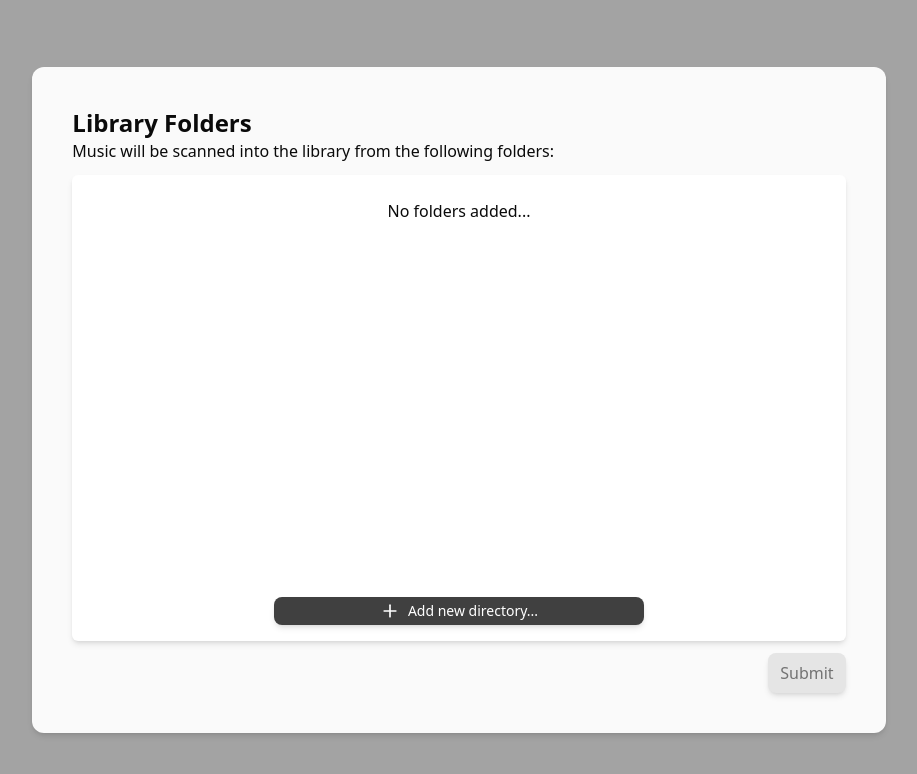
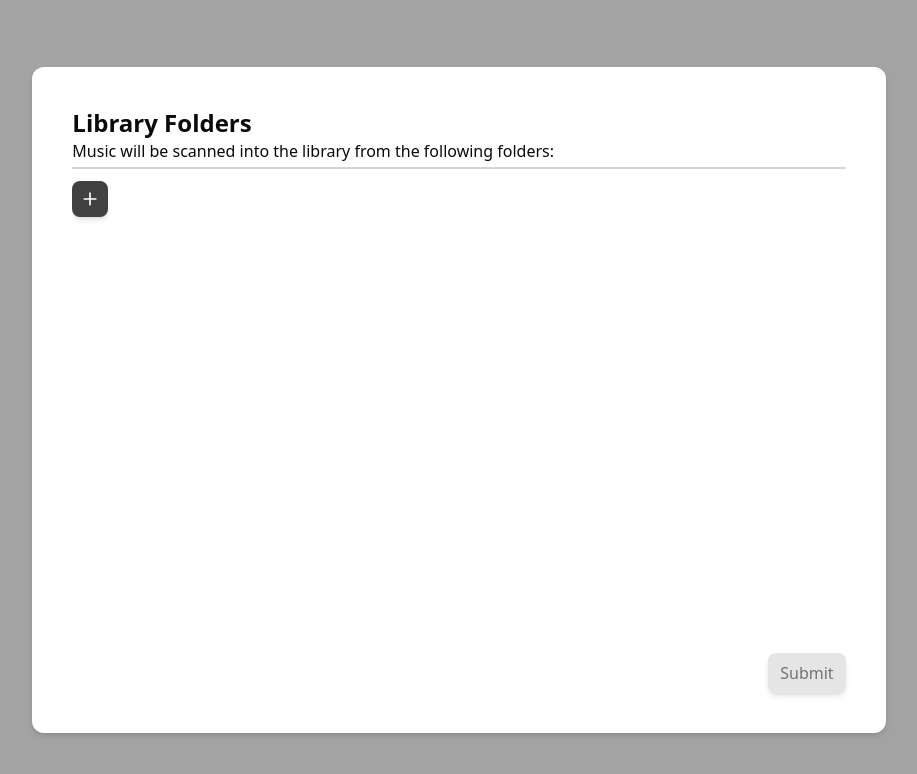
Before and after one commit to callum-jones19/coralia, a React (Vite) app: page / in a window 1280 px wide. Shown: the top 774 px of the page, without its empty margins (181-1098 px from the left). Built offline with nearby package versions, Linux system fonts and the light colour scheme.

Commit message:
Change UI of onboarding screen

```diff
--- a/src/screens/OnboardingScreen.tsx
+++ b/src/screens/OnboardingScreen.tsx
@@ -84,17 +84,17 @@ export default function OnboardingScreen() {
 
   return (
     <div className="h-screen flex flex-col justify-center bg-neutral-400">
-      <form className="bg-neutral-50 text-neutral-950 shadow-md w-2/3 m-auto h-5/6 p-10 rounded-xl flex flex-col gap-3 justify-between"
+      <form className="bg-white shadow-md text-neutral-950 w-2/3 m-auto h-5/6 p-10 rounded-xl flex flex-col gap-3 justify-between"
         onSubmit={handleFormSubmit}
       >
-        <div>
+        <div className="border-b-2 border-solid border-neutral-300">
           <p className="text-2xl font-bold">Library Folders</p>
-          <p>Music will be scanned into the library from the following folders:</p>
+          <p className="mb-1">Music will be scanned into the library from the following folders:</p>
         </div>
-        <div className="bg-white text-neutral-950 p-4 rounded-md flex flex-col gap-3 overflow-auto flex-grow justify-center shadow-md">
-          <div className="overflow-auto basis-full ">
+        <div className="bg-white text-neutral-950 rounded-md flex flex-col gap-3 overflow-auto flex-grow justify-center ">
+          <div className="overflow-auto basis-full flex flex-col gap-3">
             {paths.map((path, index) => (
-              <div key={path} className="ml-4 mr-4">
+              <div key={path} className="mr-4">
                 <DirectoryListItem
                   path={path}
                   index={index + 1}
@@ -106,21 +106,22 @@ export default function OnboardingScreen() {
                 />
               </div>
             ))}
-            {paths.length === 0 &&
-              <p className="text-center mt-2">
+            {false &&
+              <p className="mt-2">
                 No folders added...
               </p>
             }
+            <button
+              className="rounded-lg flex flex-row gap-2 hover:bg-neutral-300 text-sm p-2 bg-neutral-700 w-fit text-white shadow-md"
+              onClick={handleAddDir}
+              type="button"
+            >
+              <Plus size={20} />
+              {/* <p>New directory...</p> */}
+            </button>
           </div>
-          <button
-            className="rounded-lg flex flex-row gap-2 justify-center items-center hover:bg-neutral-300 text-sm p-1 w-1/2 self-center bg-neutral-700 text-white shadow-md"
-            onClick={handleAddDir}
-            type="button"
-          >
-            <Plus size={20}/>
-            <p>Add new directory...</p>
-          </button>
         </div>
+
         <button
           type="submit"
           disabled={paths.length === 0}
```
